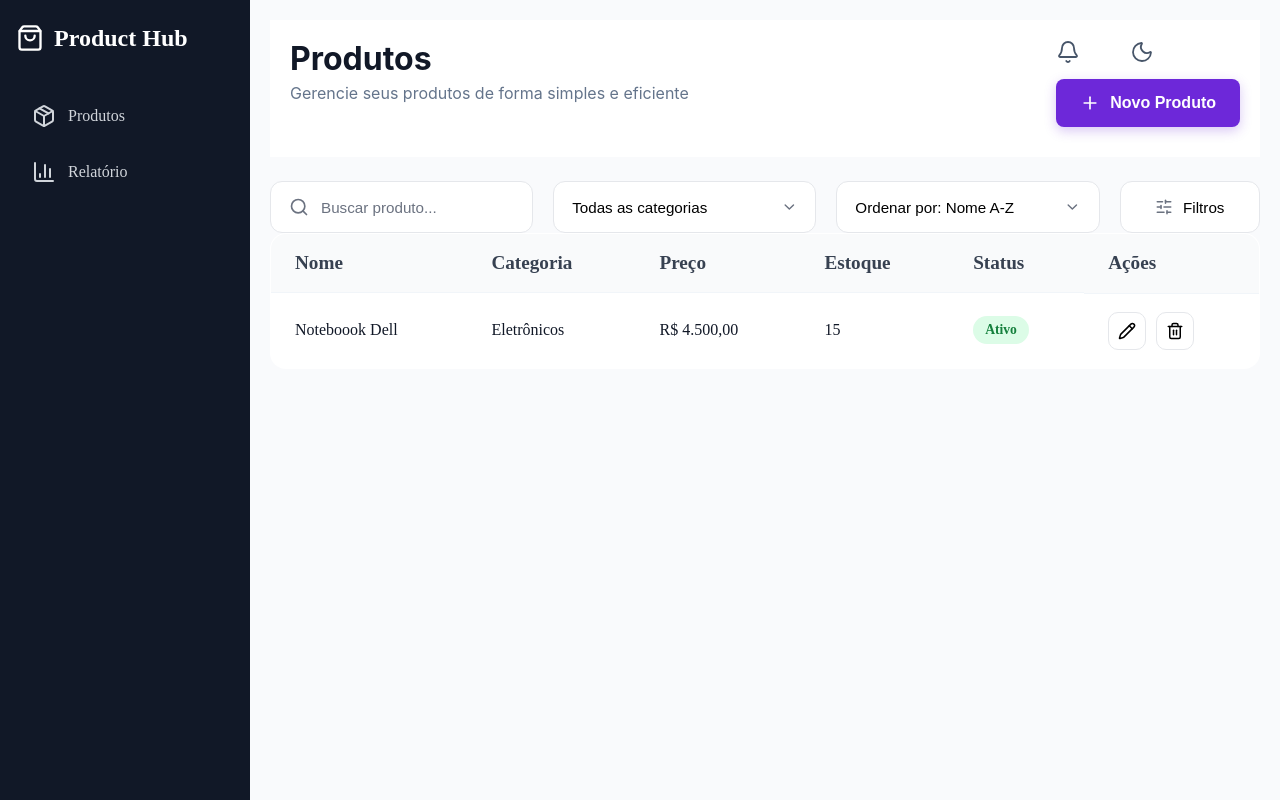
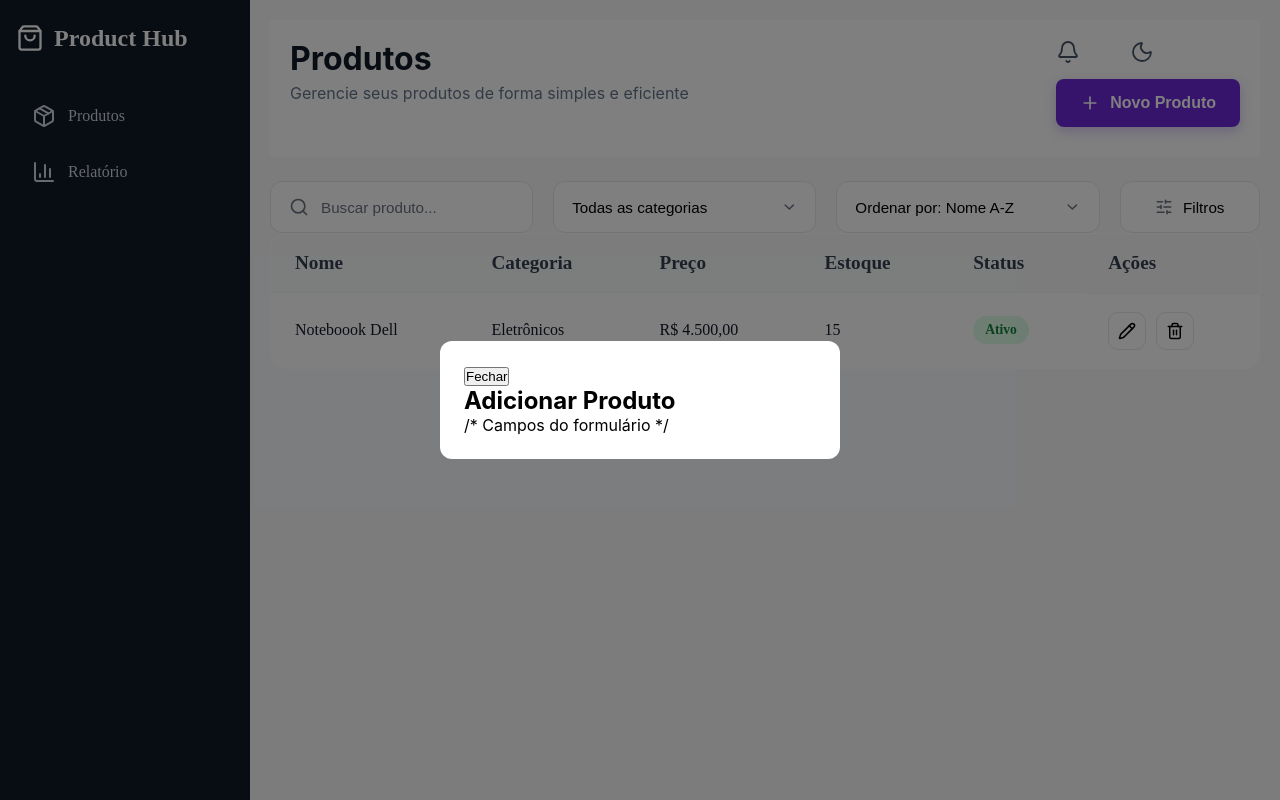
Before and after one commit to vinivmarinho/productDashboard, a React (Vite) app: page / in a window 1280 px wide. Both pictures are taken after a click on the button "Novo Produto". Built offline with nearby package versions, Linux system fonts and the light colour scheme.

Commit message:
feat: Adiciona modal e o chama através do botão do header

```diff
--- a/src/components/Header/Header.tsx
+++ b/src/components/Header/Header.tsx
@@ -1,6 +1,19 @@
 import { Bell, Moon, Plus } from "lucide-react";
-import "./header.css"
+import "./header.css";
+import { AddProductModal } from "../Modals/AddProductModal";
+import { useState } from "react";
+
 export default function Header() {
+
+    const [modalIsOpen, setModalIsOpen] = useState(false);
+
+    function handleCloseModal() {
+        setModalIsOpen(false)
+    };
+    function handleOpenModal() {
+        setModalIsOpen(true)
+    };
+
     return(
         <header className="header">
             <div className="title">
@@ -19,11 +32,14 @@ export default function Header() {
                         strokeWidth={1.8}
                     />
                 </div>
-                <button className="new-product-button">
+                <button className="new-product-button" onClick={handleOpenModal}>
                     <Plus size={20} />
                     Novo Produto
                 </button>
             </div>
+        {modalIsOpen && (
+            <AddProductModal onClose={handleCloseModal}/>
+        )}
 
         </header>
     )
--- /dev/null
+++ b/src/components/Modals/AddProductModal.tsx
@@ -0,0 +1,23 @@
+import "./addProductModal.css";
+/*Define as propriedades que o componente AddProductModal recebe */
+type Props = {
+    onClose: () => void;
+};
+
+export function AddProductModal({onClose}: Props) {
+    return(
+        <div className="modal-overlay">
+            <div className="modal-content">
+                <button onClick={onClose}>
+                    Fechar
+                </button>
+                <h2>Adicionar Produto</h2>
+
+                <form>
+                    /* Campos do formulário */
+                </form>
+
+            </div>
+        </div>
+    )
+}
--- /dev/null
+++ b/src/components/Modals/addProductModal.css
@@ -0,0 +1,16 @@
+.modal-overlay {
+    position: fixed;
+    inset: 0; /* Ocupa tela inteira*/
+    background-color: rgba(0, 0, 0, 0.5);
+
+    display: flex;
+    justify-content: center;
+    align-items: center;
+}
+
+.modal-content{
+    background-color: white;
+    width: 400px;
+    padding: 24px;
+    border-radius: 12px;
+}
```
